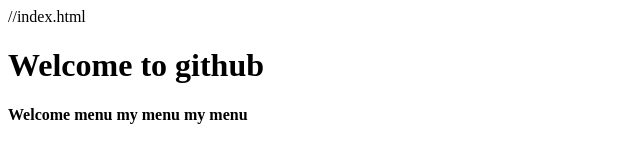
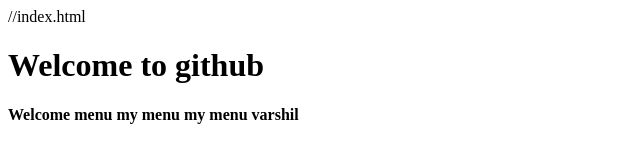
Before and after one commit to varshil0107/gitdemo, a plain HTML site: page index.html in a window 1280 px wide. Shown: the full height of the page, 0-640 px from the left. Drawn offline with Linux system fonts and the light colour scheme.

Commit message:
i love github

```diff
--- a/index.html
+++ b/index.html
@@ -8,6 +8,7 @@
 <b>my menu</b>
 
 <b>my menu</b>
+<b>varshil</b>
 
 </body>
 </html>
```
